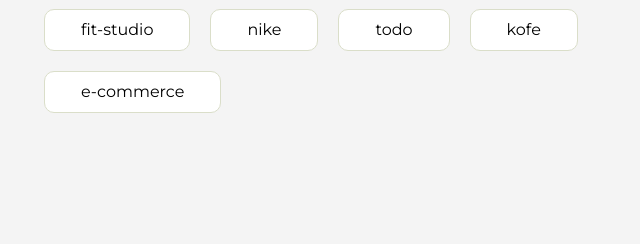
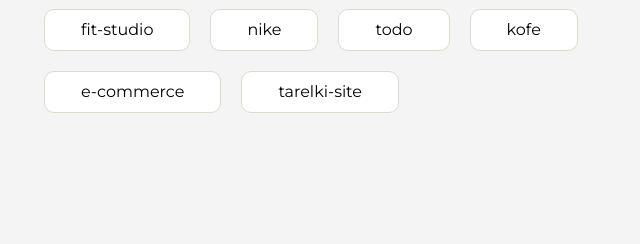
Before and after one commit to lukaninmatvej40-png/projects, a plain HTML site: page index.html in a window 1280 px wide. Shown: the part 229-473 px from the top of the page, 462-1102 px from the left. Drawn offline with Linux system fonts and the light colour scheme.

Commit message:
Update index.html

```diff
--- a/index.html
+++ b/index.html
@@ -107,6 +107,9 @@
                     <li class="content__list-item">
                         <a href="E-commerce/index.html">e-commerce</a>
                     </li>
+                    <li class="content__list-item">
+                        <a href="tarelki-site/index.html">tarelki-site</a>
+                    </li>
                 </ul>
             </div>
             <div class="content__block hidden" id="diplomBlock">
```
